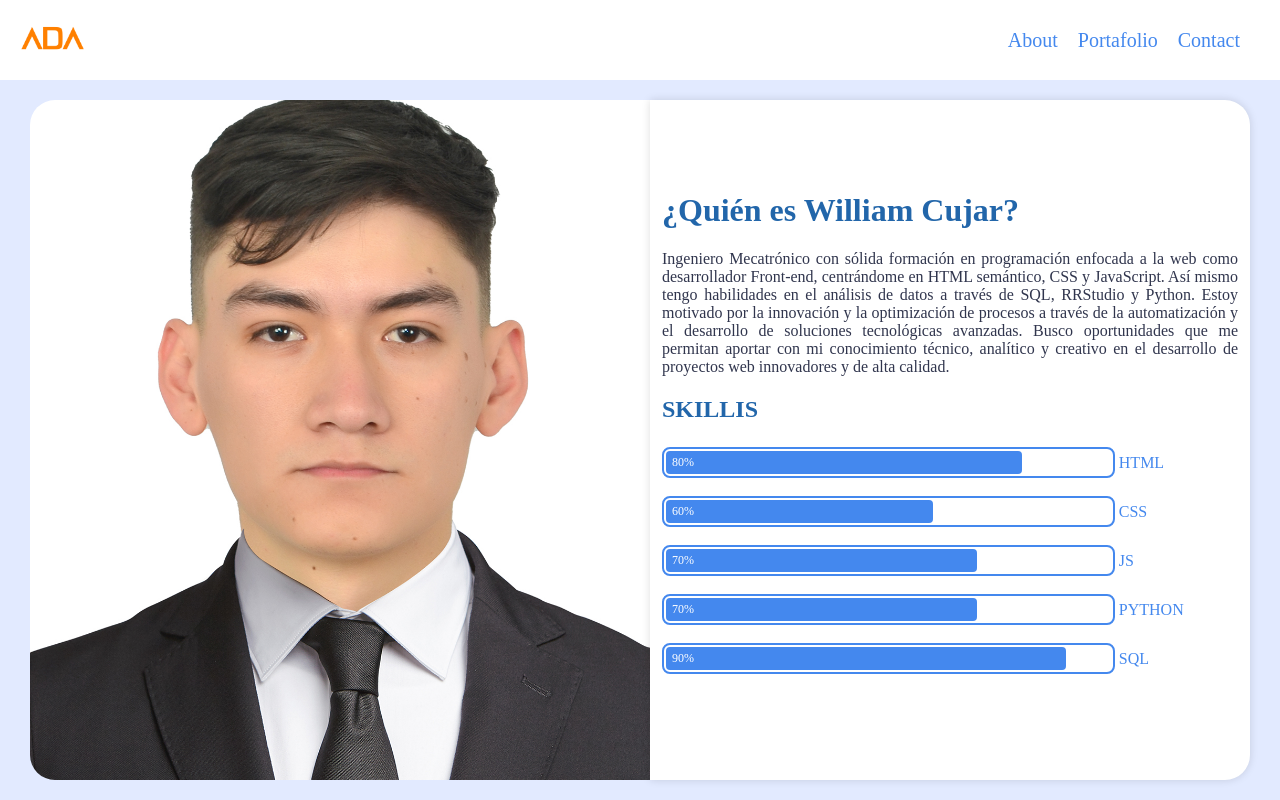
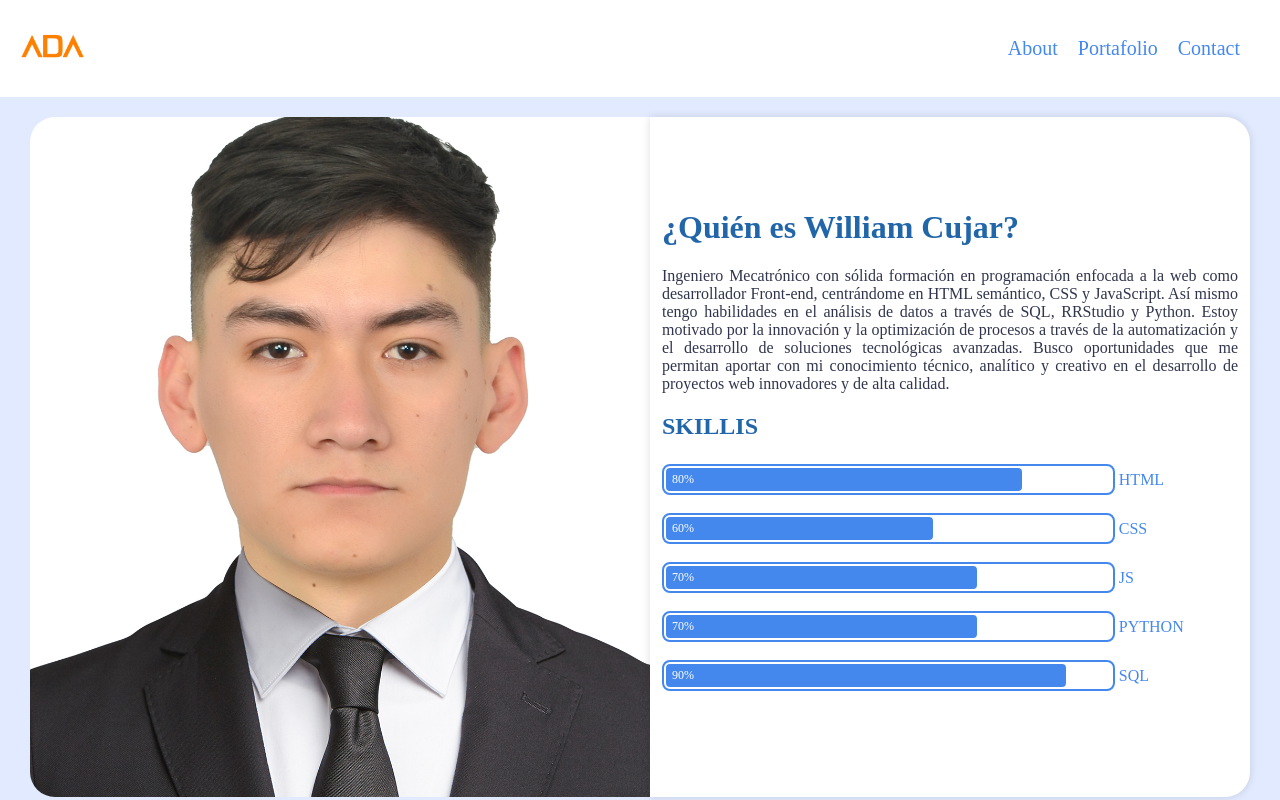
Before and after one commit to williamcujar/animated-portfolio, a plain HTML site: page index.html in a window 1280 px wide. Shown: the top 800 px of the page. Drawn offline with Linux system fonts and the light colour scheme.

Commit message:
Update style.css

```diff
--- a/style.css
+++ b/style.css
@@ -451,12 +451,6 @@ footer {
     }
 }
 
-.header {
-    height: 80px; /* Establecer una altura fija */
-}
-
-
-
 @keyframes aparecer {
     from {
         opacity: 0;
```
